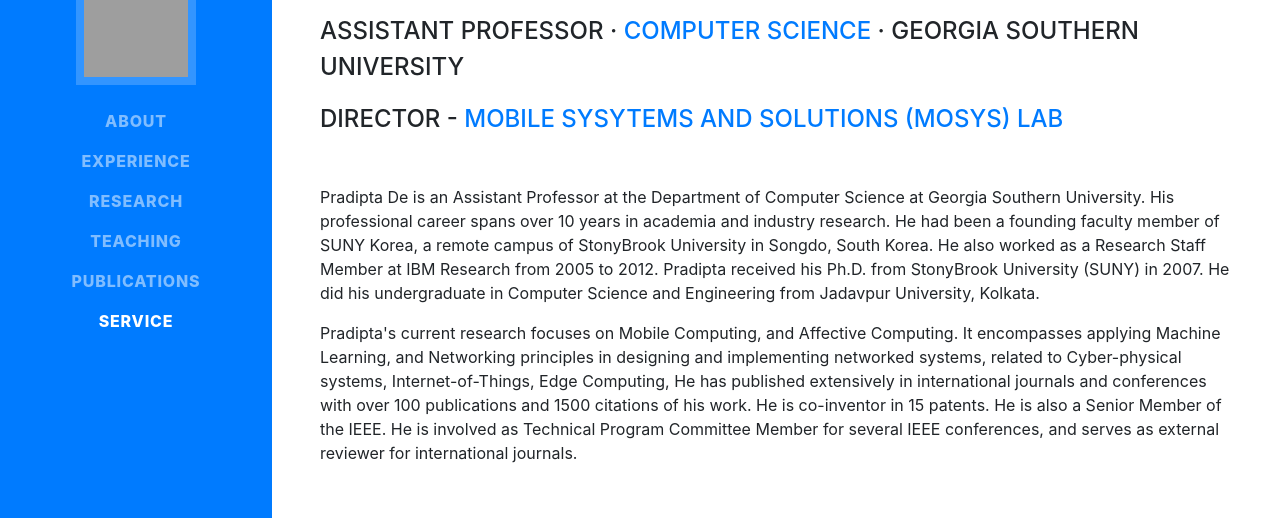
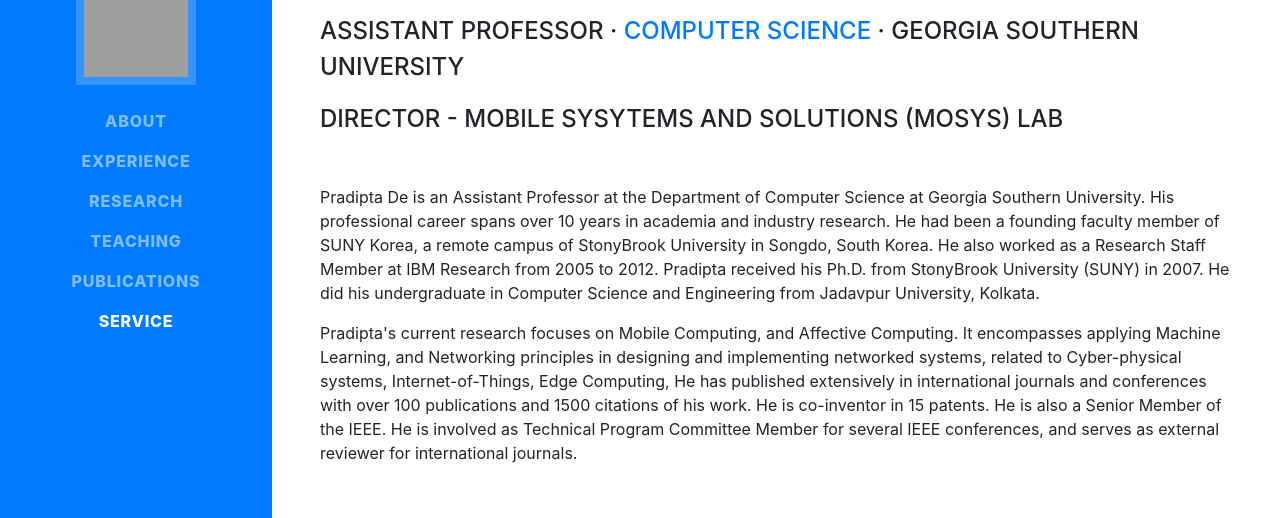
Before and after one commit to pradiptade/pradiptade.github.io, a website with bundled scripts: page index.html in a window 1280 px wide. Shown: the part 271-789 px from the top of the page. Built offline with nearby package versions, Linux system fonts and the light colour scheme; grey boxes are pictures that could not be loaded; a web font is replaced by a local one.

Commit message:
update mosys link

```diff
--- a/index.html
+++ b/index.html
@@ -72,8 +72,7 @@
 
                 target="_blank"> Computer Science</a> · Georgia Southern
               University </p>
-            <p>Director - <a href="http://mosys.pradiptade.site/" target="_blank">
-                Mobile Sysytems and Solutions (MOSYS) Lab</a></p>
+            <p>Director - Mobile Sysytems and Solutions (MOSYS) Lab</p>
           </div>
           <span style="font-family: &quot;Saira Extra Condensed&quot;,-apple-system,BlinkMacSystemFont,&quot;Segoe UI&quot;,Roboto,&quot;Helvetica Neue&quot;,Arial,sans-serif,&quot;Apple Color Emoji&quot;,&quot;Segoe UI Emoji&quot;,&quot;Segoe UI Symbol&quot;,&quot;Noto Color Emoji&quot;;"><span
 
```
